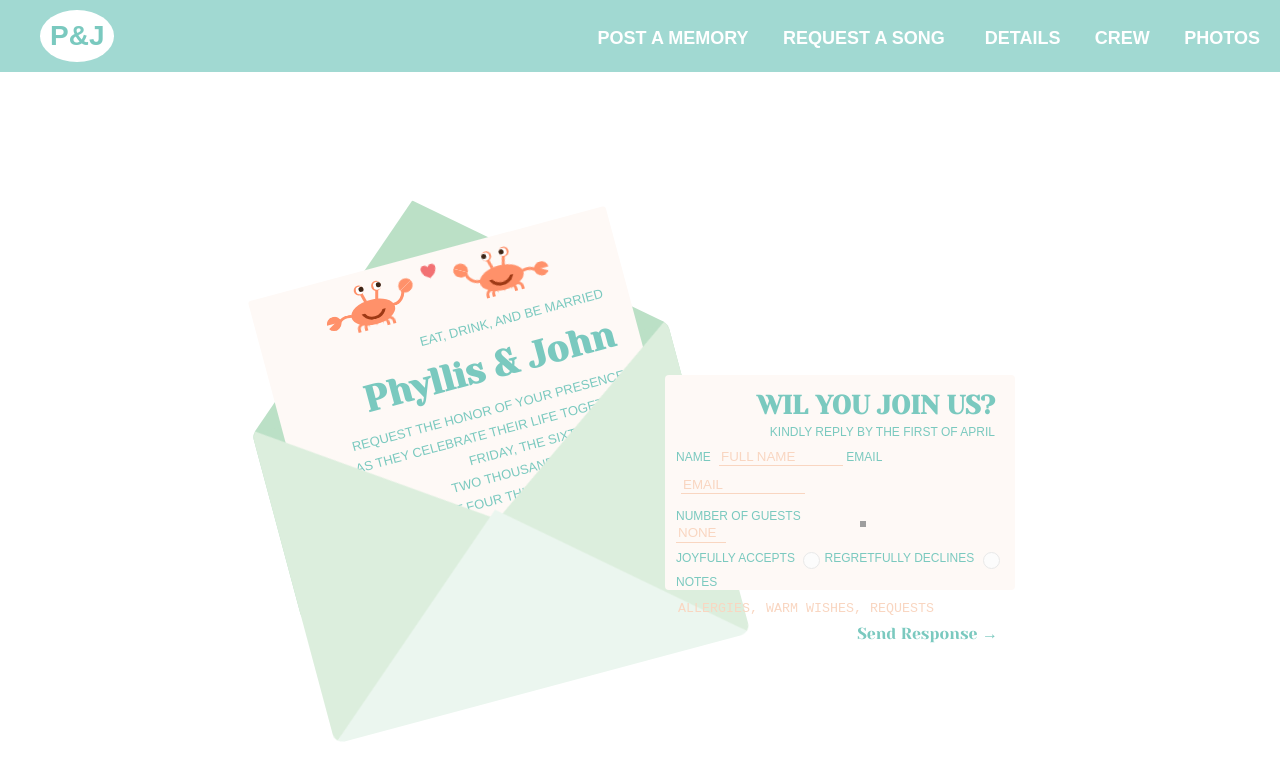
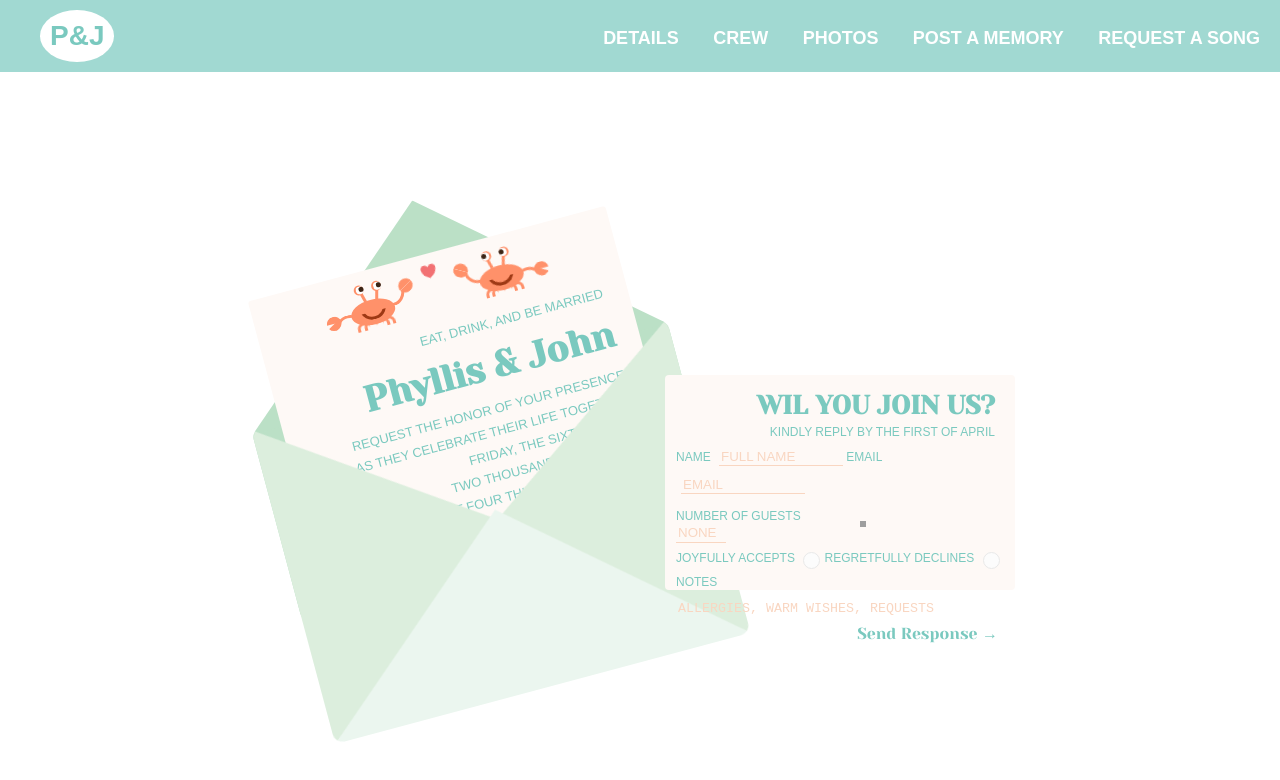
Before and after one commit to phyllisandjohn/phyllisandjohn.github.io, a Jekyll site: the page built from index.html, in a window 1280 px wide. Shown: the top 780 px of the page. Built offline with Jekyll 4.4.1, drawn with Linux system fonts in a browser that asks for light colours; grey boxes are pictures that could not be loaded.

Commit message:
Update default.html

```diff
--- a/_layouts/default.html
+++ b/_layouts/default.html
@@ -10,13 +10,11 @@
 </div>
 	<div class="header">
 		<div class="nav">
-			<ul class="nav-1">
+			<h1><a href="http://phyllisandjohn.com/">P&J</a></h1>
+			<ul>
 				<li><a href="http://phyllisandjohn.com/details">DETAILS</a></li>
 				<li><a href="http://phyllisandjohn.com/crew">CREW</a></li>
 				<li><a href="http://phyllisandjohn.com/photos">PHOTOS</a></li>
-			</ul>
-			<h1><a href="http://phyllisandjohn.com/">P&J</a></h1>
-			<ul class="nav-2">
 				{% for post in site.posts %}
 	    			<li><a href="{{ post.url }}">POST A MEMORY</a></li>
 	  			{% endfor %}
```
